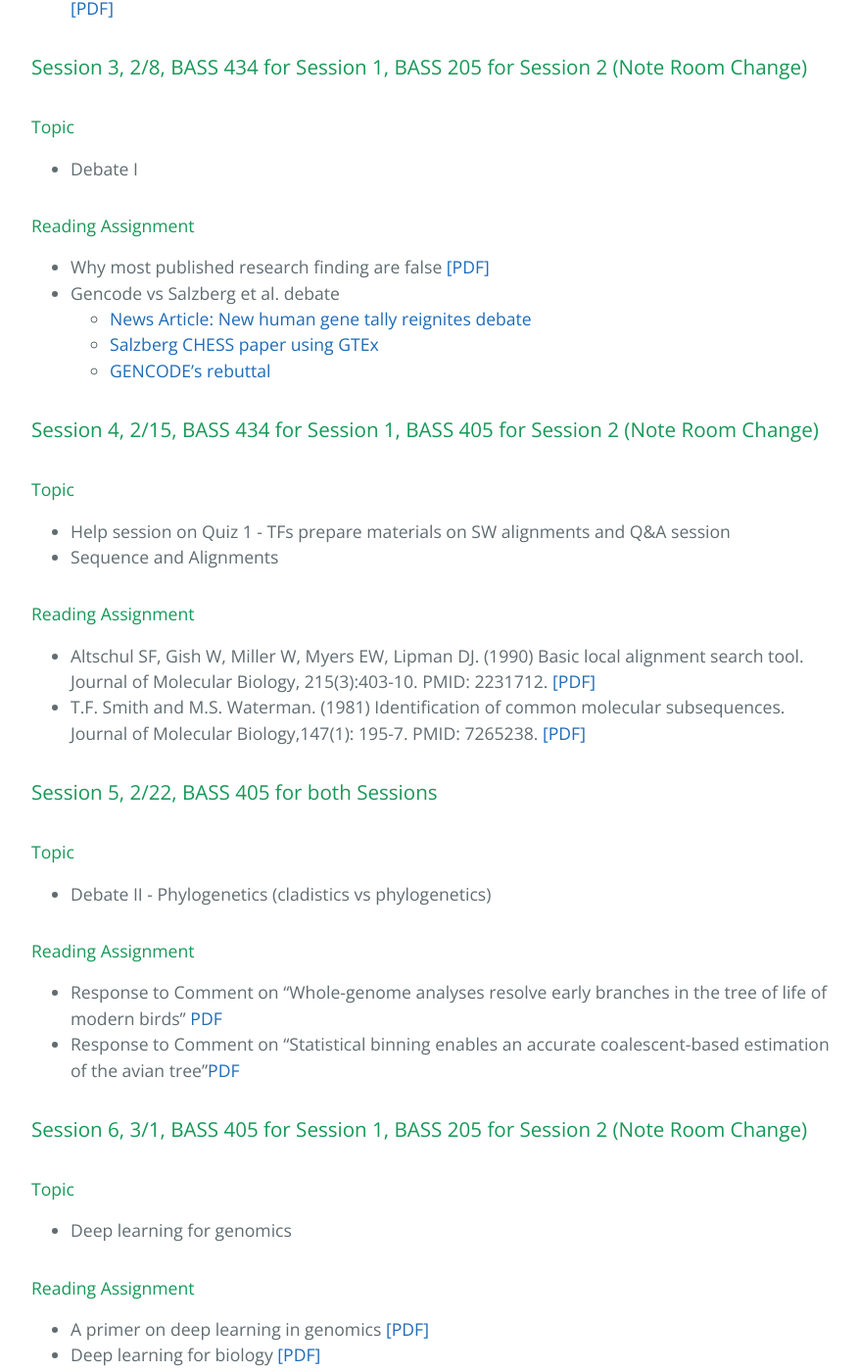
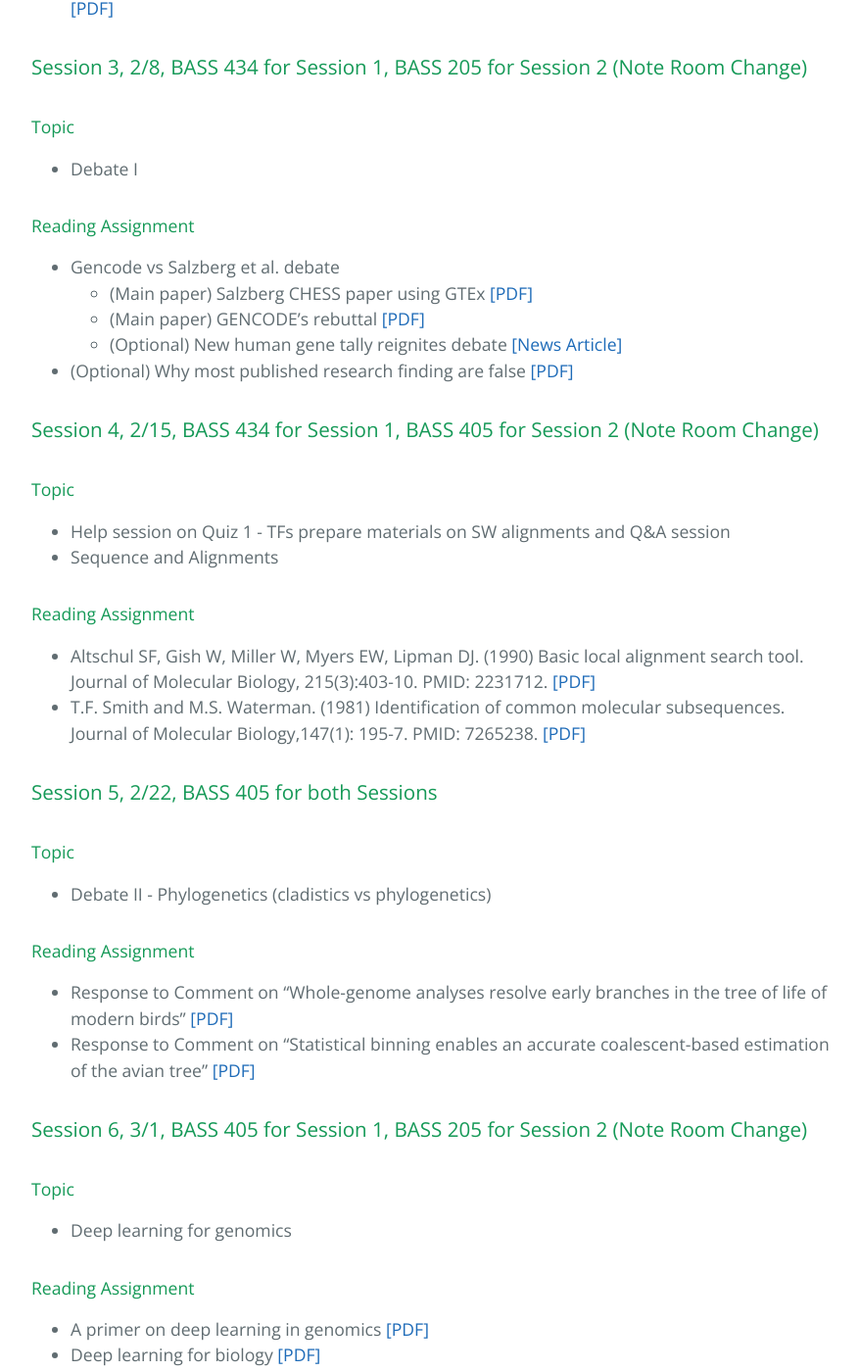
Before and after one commit to gersteinlab/cbb752b19, a Jekyll site: the page built from discussion.md, in a window 1280 px wide and 1400 px high, scrolled down 2072 px. Shown: the whole window at 98% size, without its empty margins (192-1069 px from the left). Built offline with Jekyll 4.4.1, drawn with Linux system fonts in a browser that asks for light colours.

Commit message:
Update discussion.md

```diff
--- a/discussion.md
+++ b/discussion.md
@@ -54,11 +54,11 @@ Reading assignments for discussion sessions are listed below:
 * Debate I
 
 #### Reading Assignment
-* Why most published research finding are false [[PDF]](https://journals.plos.org/plosmedicine/article/file?id=10.1371/journal.pmed.0020124&type=printable)
 * Gencode vs Salzberg et al. debate
-  * [News Article: New human gene tally reignites debate](https://www.nature.com/articles/d41586-018-05462-w)
-  * [Salzberg CHESS paper using GTEx](https://www.biorxiv.org/content/early/2018/05/29/332825.full.pdf)
-  * [GENCODE's rebuttal](https://www.biorxiv.org/content/early/2018/07/02/360602.full.pdf)
+  * (Main paper) Salzberg CHESS paper using GTEx [[PDF]](https://www.biorxiv.org/content/early/2018/05/29/332825.full.pdf)
+  * (Main paper) GENCODE's rebuttal [[PDF]](https://www.biorxiv.org/content/early/2018/07/02/360602.full.pdf)
+  * (Optional) New human gene tally reignites debate [[News Article]](https://www.nature.com/articles/d41586-018-05462-w)
+* (Optional) Why most published research finding are false [[PDF]](https://journals.plos.org/plosmedicine/article/file?id=10.1371/journal.pmed.0020124&type=printable)
 
 ### Session 4,	2/15, BASS 434 for Session 1, BASS 405 for Session 2 (Note Room Change)
 
@@ -76,8 +76,8 @@ Reading assignments for discussion sessions are listed below:
 * Debate II - Phylogenetics (cladistics vs phylogenetics)
 
 #### Reading Assignment
-* Response to Comment on “Whole-genome analyses resolve early branches in the tree of life of modern birds” [PDF](http://science.sciencemag.org/content/349/6255/1460.2.full.pdf)
-* Response to Comment on “Statistical binning enables an accurate coalescent-based estimation of the avian tree”[PDF](http://science.sciencemag.org/content/350/6257/171.2.full.pdf)
+* Response to Comment on “Whole-genome analyses resolve early branches in the tree of life of modern birds” [[PDF]](http://science.sciencemag.org/content/349/6255/1460.2.full.pdf)
+* Response to Comment on “Statistical binning enables an accurate coalescent-based estimation of the avian tree” [[PDF]](http://science.sciencemag.org/content/350/6257/171.2.full.pdf)
 
 ### Session 6,	3/1, BASS 405 for Session 1, BASS 205 for Session 2 (Note Room Change)
 
```
